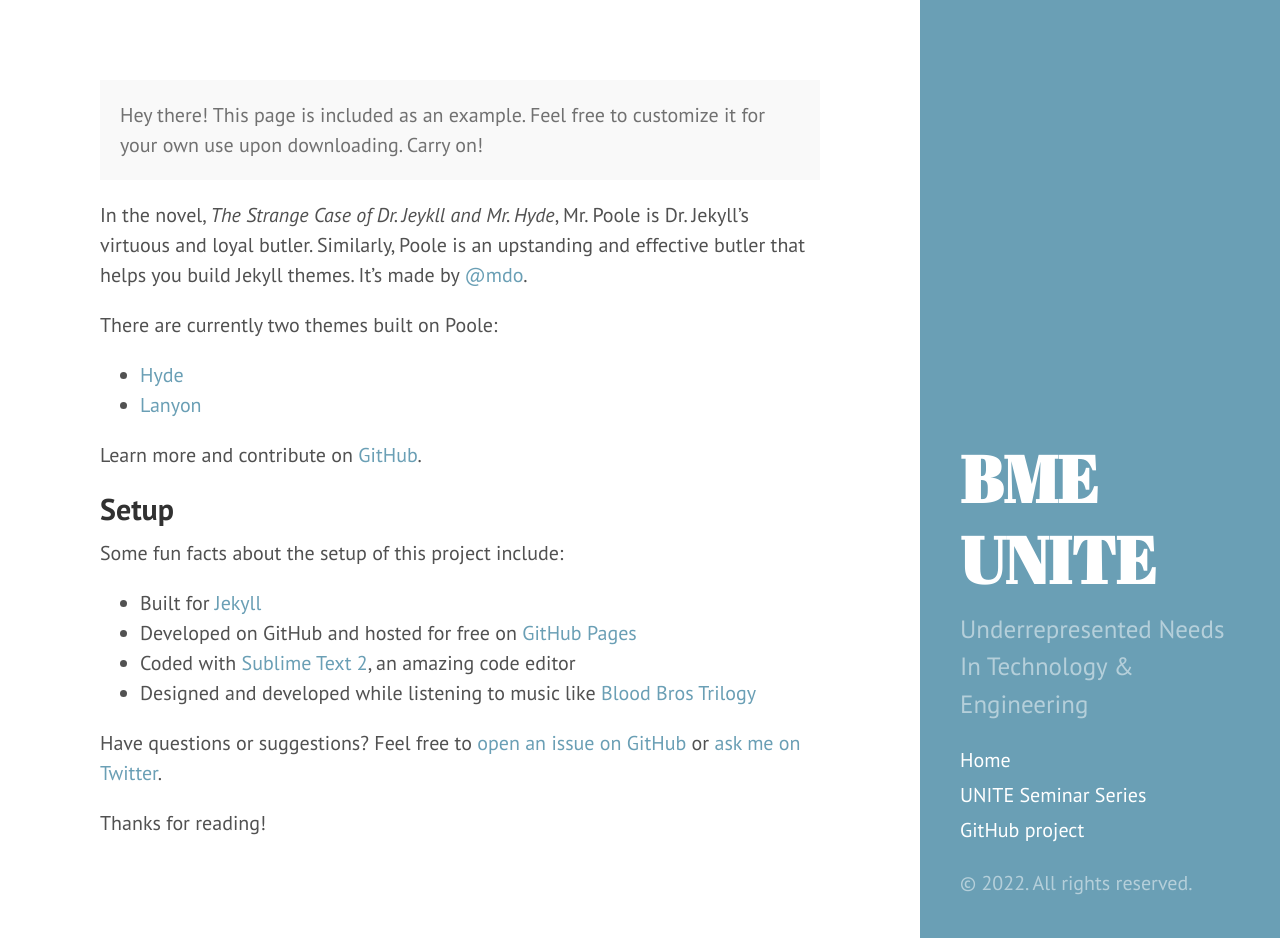
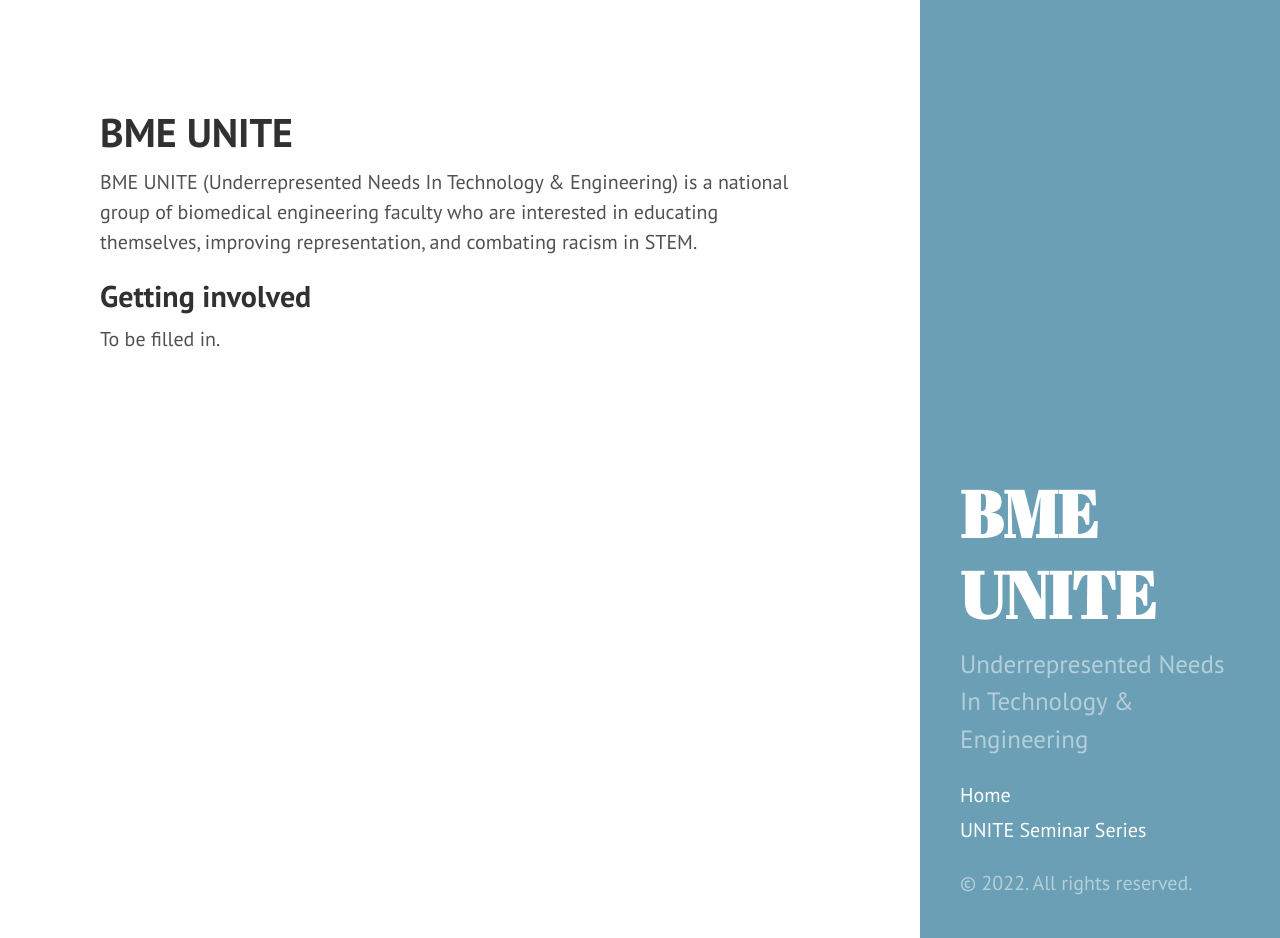
Before and after one commit to BME-UNITE/bmeunite, a Jekyll site: the page built from index.md, in a window 1280 px wide and 938 px high. Built offline with Jekyll 4.4.1, drawn with Linux system fonts in a browser that asks for light colours; Markdown is read by kramdown in place of the engine named in the settings.

Commit message:
Some text edits

```diff
--- a/_includes/sidebar.html
+++ b/_includes/sidebar.html
@@ -21,7 +21,6 @@
         {% endif %}
       {% endfor %}
 
-      <a class="sidebar-nav-item" href="{{ site.github.repo }}">GitHub project</a>
     </nav>
 
     <p>&copy; {{ site.time | date: '%Y' }}. All rights reserved.</p>
--- a/index.md
+++ b/index.md
@@ -3,28 +3,10 @@ layout: default
 title: Home
 ---
 
-<p class="message">
-  Hey there! This page is included as an example. Feel free to customize it for your own use upon downloading. Carry on!
-</p>
+# BME UNITE
 
-In the novel, *The Strange Case of Dr. Jeykll and Mr. Hyde*, Mr. Poole is Dr. Jekyll's virtuous and loyal butler. Similarly, Poole is an upstanding and effective butler that helps you build Jekyll themes. It's made by [@mdo](https://twitter.com/mdo).
+BME UNITE (Underrepresented Needs In Technology & Engineering) is a national group of biomedical engineering faculty who are interested in educating themselves, improving representation, and combating racism in STEM.
 
-There are currently two themes built on Poole:
+## Getting involved
 
-* [Hyde](http://hyde.getpoole.com)
-* [Lanyon](http://lanyon.getpoole.com)
-
-Learn more and contribute on [GitHub](https://github.com/poole).
-
-## Setup
-
-Some fun facts about the setup of this project include:
-
-* Built for [Jekyll](http://jekyllrb.com)
-* Developed on GitHub and hosted for free on [GitHub Pages](https://pages.github.com)
-* Coded with [Sublime Text 2](http://sublimetext.com), an amazing code editor
-* Designed and developed while listening to music like [Blood Bros Trilogy](https://soundcloud.com/maddecent/sets/blood-bros-series)
-
-Have questions or suggestions? Feel free to [open an issue on GitHub](https://github.com/poole/issues/new) or [ask me on Twitter](https://twitter.com/mdo).
-
-Thanks for reading!
+To be filled in.
```
